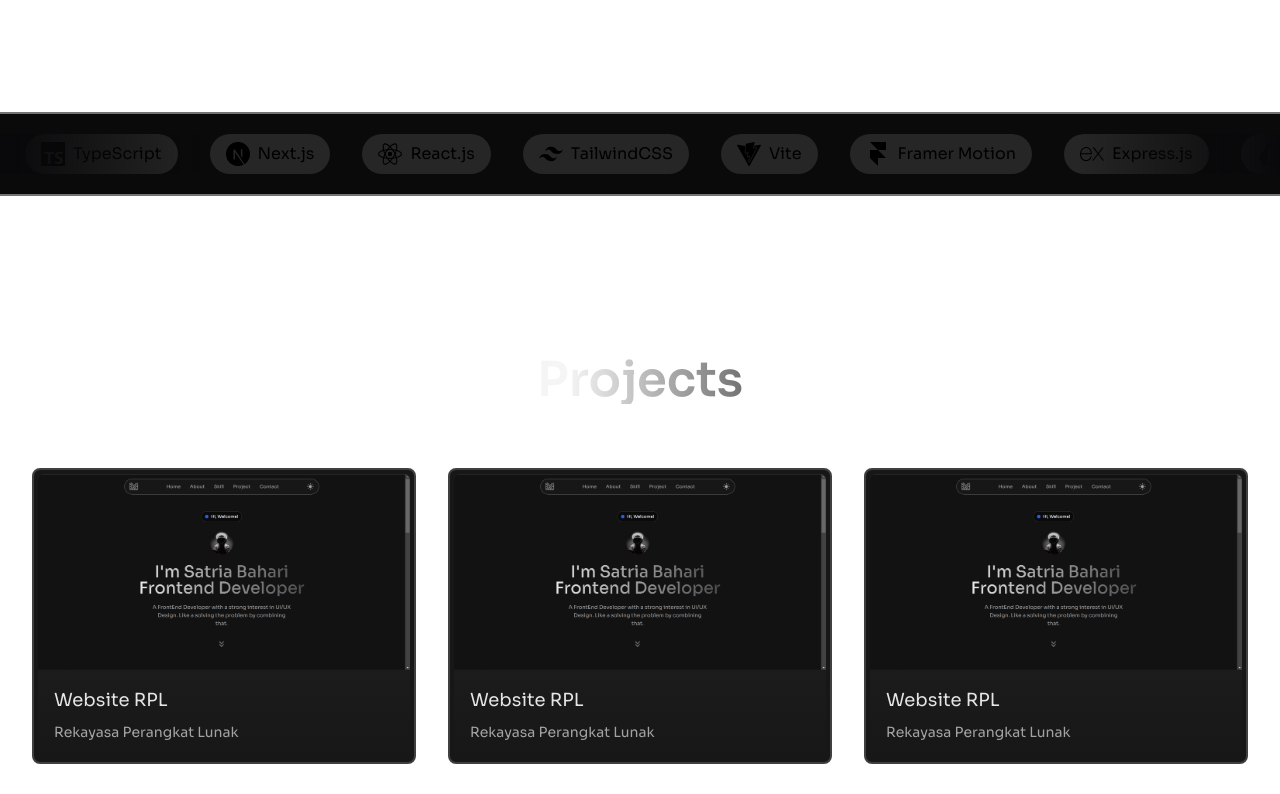
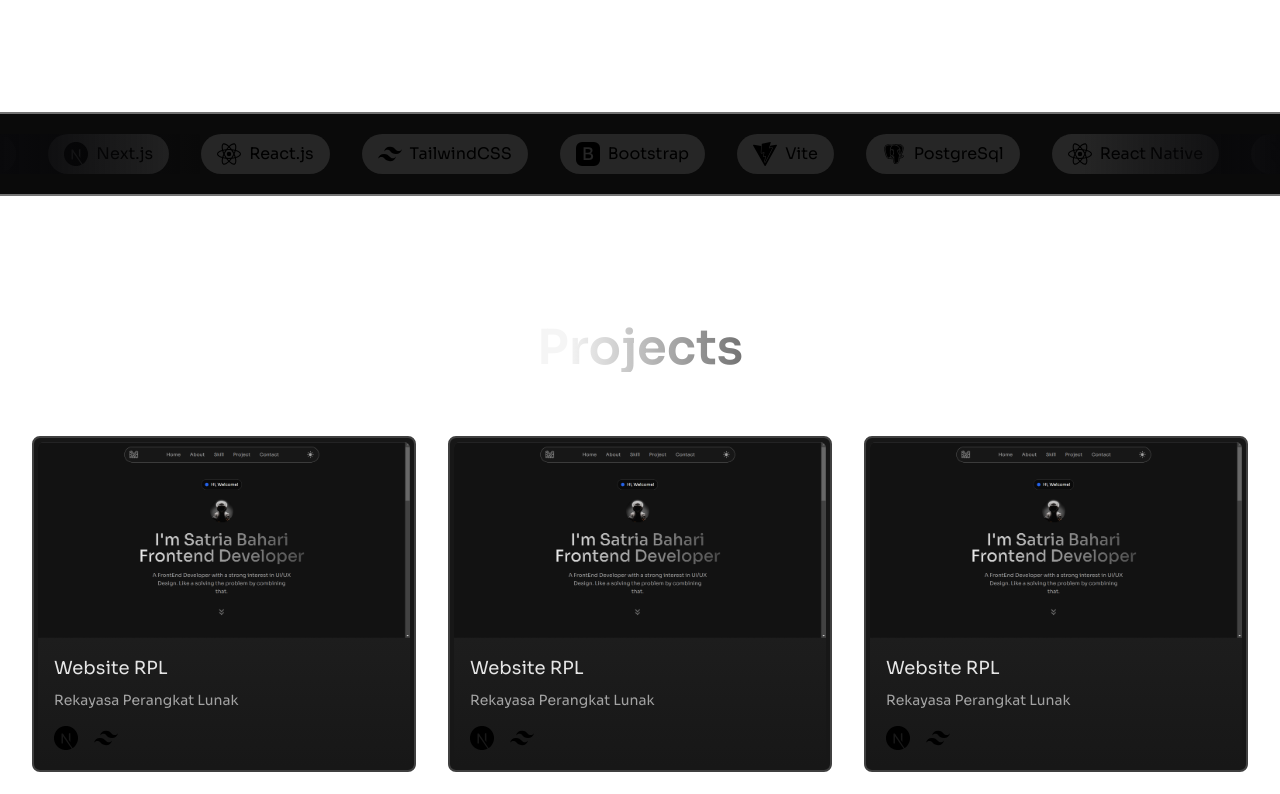
Before and after one commit to satriabahari/portfolio, a Next.js app: page / in a window 1280 px wide. Shown: the part 1520-2314 px from the top of the page. Built offline with nearby package versions, Linux system fonts and the light colour scheme.

Commit message:
Modified some file

```diff
--- a/app/page.tsx
+++ b/app/page.tsx
@@ -1,5 +1,6 @@
 import Container from "@/components/Container";
 import About from "@/components/about";
+import Contact from "@/components/contact";
 import Home from "@/components/home";
 import Projects from "@/components/projects";
 import Skills from "@/components/skills";
@@ -9,9 +10,10 @@ export default function HomePage() {
     <main>
       <Container>
         <Home />
-        <About/>
-        <Skills/>
-        <Projects/>
+        <About />
+        <Skills />
+        <Projects />
+        <Contact />
       </Container>
     </main>
   );
--- a/components/projects/ProjectCard.tsx
+++ b/components/projects/ProjectCard.tsx
@@ -1,17 +1,36 @@
-import { ProjectsProps } from '@/types/projects'
-import Image from 'next/image'
-import React from 'react'
+import { STACKS } from "@/constant/stacks";
+import { ProjectsProps } from "@/types/projects";
+import Image from "next/image";
+import React from "react";
 
-export default function ProjectCard({title, description, image, stacks } : ProjectsProps) {
+export default function ProjectCard({
+  title,
+  description,
+  image,
+  stacks,
+}: ProjectsProps) {
   return (
-    <div className='bg-neutral-900 border-2 border-neutral-700 p-1 rounded-lg'>
-      <div className='w-full h-full bg-gradient-to-b from-neutral-800 to-neutral-900 rounded-md overflow-hidden'>
-        <Image src={image} alt={title} width={400} height={400} className='object-cover'/>
-        <div className='p-4 space-y-2'>
-          <h3 className='text-lg text-neutral-200'>{title}</h3>
-          <p className='text-sm text-neutral-400'>{description}</p>
+    <div className="rounded-lg border-2 border-neutral-700 bg-neutral-900 p-1">
+      <div className="h-full w-full overflow-hidden rounded-md bg-gradient-to-b from-neutral-800 to-neutral-900">
+        <Image
+          src={image}
+          alt={title}
+          width={400}
+          height={400}
+          className="object-cover"
+        />
+        <div className="space-y-2 p-4">
+          <h3 className="text-lg text-neutral-200">{title}</h3>
+          <p className="text-sm text-neutral-400">{description}</p>
+          <div className="flex gap-x-4 pt-2">
+            {stacks.map((stack, index) => (
+              <div key={index} className="h-6 w-6">
+                {STACKS[stack]}
+              </div>
+            ))}
+          </div>
         </div>
       </div>
     </div>
-  )
+  );
 }
--- a/components/skills/SkillList.tsx
+++ b/components/skills/SkillList.tsx
@@ -1,14 +1,16 @@
-import { SKILLS } from "@/constant/skills";
 import React from "react";
 import SkillCard from "./SkillCard";
 import MarqueeElement from "./MarqueeElement";
+import { STACKS } from "@/constant/stacks";
 
 export default function SkillList() {
+  const stacksInArray: Array<[string, JSX.Element]> = Object.entries(STACKS)
+  // .sort(() => Math.random() - 0.5);
   return (
-    <div className="flex w-full overflow-x-hidden gap-x-8 bg-neutral-950 py-5 border-t-2 border-b-2 border-neutral-500 mb-32 mt-8">
+    <div className="mb-32 mt-8 flex w-full gap-x-8 overflow-x-hidden border-b-2 border-t-2 border-neutral-500 bg-neutral-950 py-5">
       <MarqueeElement>
-        {SKILLS.map((skill, index) => (
-          <SkillCard key={index} {...skill} />
+        {stacksInArray.map(([name, icon], index) => (
+          <SkillCard key={index} name={name} icon={icon} />
         ))}
       </MarqueeElement>
     </div>
--- a/constant/projects.ts
+++ b/constant/projects.ts
@@ -8,7 +8,7 @@ export const PROJECTS: ProjectsProps[] = [
     image: "/project_1.png",
     link_demo: "",
     link_github: "",
-    stacks: ["Next.js", "TailwindCSS"],
+    stacks: ["Next.js", "TailwindCSS", "TypeSkcript"],
   },
   {
     id: 2,
--- a/constant/skills.tsx
+++ b/constant/skills.tsx
@@ -1,76 +1,76 @@
-// import { BsFillBootstrapFill } from 'react-icons/bs'
-import {
-  SiCss3,
-  SiExpress,
-  SiFramer,
-  SiGithub,
-  SiHtml5,
-  SiJavascript,
-  SiNextdotjs,
-  SiNodedotjs,
-  SiPrisma,
-  SiReact,
-  SiTailwindcss,
-  SiTypescript,
-  SiVite,
-} from "react-icons/si";
+// // import { BsFillBootstrapFill } from 'react-icons/bs'
+// import {
+//   SiCss3,
+//   SiExpress,
+//   SiFramer,
+//   SiGithub,
+//   SiHtml5,
+//   SiJavascript,
+//   SiNextdotjs,
+//   SiNodedotjs,
+//   SiPrisma,
+//   SiReact,
+//   SiTailwindcss,
+//   SiTypescript,
+//   SiVite,
+// } from "react-icons/si";
 
-type SkillProps = {
-  name: string,
-  icon: JSX.Element,
-}
+// type SkillProps = {
+//   name: string,
+//   icon: JSX.Element,
+// }
 
-const iconSize = "100%";
+// const iconSize = "100%";
 
-export const SKILLS : SkillProps[] = [
-  {
-    name: "HTML",
-    icon: <SiHtml5 size={iconSize} className="text-orange-500" />,
-  },
-  {
-    name: "CSS",
-    icon: <SiCss3 size={iconSize} className="text-blue-500" />,
-  },
-  {
-    name: "JavaScript",
-    icon: <SiJavascript size={iconSize} className="text-yellow-400" />,
-  },
-  {
-    name: "TypeScript",
-    icon: <SiTypescript size={iconSize} className="text-blue-400" />,
-  },
-  { name: "Next.js",
-    icon: <SiNextdotjs size={iconSize}/>
-  },
-  {
-    name: "React.js",
-    icon: <SiReact size={iconSize} className="text-sky-500" />,
-  },
-  {
-    name: "TailwindCSS",
-    icon: <SiTailwindcss size={iconSize} className="text-cyan-300" />,
-  },
-  {
-    name: "Vite",
-    icon: <SiVite size={iconSize} className="text-purple-500" />,
-  },
-  {
-    name: "Framer Motion",
-    icon: <SiFramer size={iconSize} />
-  },
-  {
-    name: "Express.js",
-    icon: <SiExpress size={iconSize} />
-  },
-  {
-    name: "Prisma",
-    icon: <SiPrisma size={iconSize} className="text-teal-500" />,
-  },
-  {
-    name: "Node JS",
-    icon: <SiNodedotjs size={iconSize} className="text-green-600" />,
-  },
-  { name: "Github",
-    icon: <SiGithub size={iconSize} />
-  },
-];
+// export const SKILLS : SkillProps[] = [
+//   {
+//     name: "HTML",
+//     icon: <SiHtml5 size={iconSize} className="text-orange-500" />,
+//   },
+//   {
+//     name: "CSS",
+//     icon: <SiCss3 size={iconSize} className="text-blue-500" />,
+//   },
+//   {
+//     name: "JavaScript",
+//     icon: <SiJavascript size={iconSize} className="text-yellow-400" />,
+//   },
+//   {
+//     name: "TypeScript",
+//     icon: <SiTypescript size={iconSize} className="text-blue-400" />,
+//   },
+//   { name: "Next.js",
+//     icon: <SiNextdotjs size={iconSize}/>
+//   },
+//   {
+//     name: "React.js",
+//     icon: <SiReact size={iconSize} className="text-sky-500" />,
+//   },
+//   {
+//     name: "TailwindCSS",
+//     icon: <SiTailwindcss size={iconSize} className="text-cyan-300" />,
+//   },
+//   {
+//     name: "Vite",
+//     icon: <SiVite size={iconSize} className="text-purple-500" />,
+//   },
+//   {
+//     name: "Framer Motion",
+//     icon: <SiFramer size={iconSize} />
+//   },
+//   {
+//     name: "Express.js",
+//     icon: <SiExpress size={iconSize} />
+//   },
+//   {
+//     name: "Prisma",
+//     icon: <SiPrisma size={iconSize} className="text-teal-500" />,
+//   },
+//   {
+//     name: "Node JS",
+//     icon: <SiNodedotjs size={iconSize} className="text-green-600" />,
+//   },
+//   { name: "Github",
+//     icon: <SiGithub size={iconSize} />
+//   },
+// ];
--- a/constant/stacks.tsx
+++ b/constant/stacks.tsx
@@ -1,76 +1,44 @@
-import { BiLogoPostgresql } from 'react-icons/bi'
-import { BsFillBootstrapFill } from 'react-icons/bs'
+import { BiLogoPostgresql } from "react-icons/bi";
+import { BsFillBootstrapFill } from "react-icons/bs";
 import {
-  SiChakraui,
   SiCss3,
-  SiExpo,
   SiExpress,
-  SiFirebase,
   SiFramer,
   SiGithub,
-  SiGraphql,
-  SiGulp,
   SiHtml5,
   SiJavascript,
-  SiJest,
-  SiMui,
   SiNextdotjs,
   SiNodedotjs,
-  SiNuxtdotjs,
   SiPhp,
   SiPrisma,
   SiReact,
-  SiReacthookform,
-  SiReactquery,
-  SiReactrouter,
-  SiReacttable,
-  SiRedux,
-  SiSass,
-  SiStorybook,
   SiTailwindcss,
   SiTypescript,
   SiVite,
-  SiVuedotjs
-} from 'react-icons/si'
+} from "react-icons/si";
 
 type stacksProps = {
-  [key: string]: JSX.Element
-}
+  [key: string]: JSX.Element;
+};
 
-const iconSize = '100%'
+const iconSize = "100%";
 
 export const STACKS: stacksProps = {
   PHP: <SiPhp size={iconSize} className="text-blue-500" />,
   JavaScript: <SiJavascript size={iconSize} className="text-yellow-400" />,
   TypeScript: <SiTypescript size={iconSize} className="text-blue-400" />,
-  'Next.js': <SiNextdotjs size={iconSize} />,
-  'React.js': <SiReact size={iconSize} className="text-sky-500" />,
+  "Next.js": <SiNextdotjs size={iconSize} />,
+  "React.js": <SiReact size={iconSize} className="text-sky-500" />,
   TailwindCSS: <SiTailwindcss size={iconSize} className="text-cyan-300" />,
   Bootstrap: <BsFillBootstrapFill size={iconSize} className="text-purple-500" />,
-  GraphQL: <SiGraphql size={iconSize} className="text-pink-600" />,
-  'Material UI': <SiMui size={iconSize} className="text-sky-400" />,
   Vite: <SiVite size={iconSize} className="text-purple-500" />,
   PostgreSql: <BiLogoPostgresql size={iconSize} className="text-blue-400" />,
-  ChakraUI: <SiChakraui size={iconSize} className="text-teal-500" />,
-  'React Native': <SiReact size={iconSize} className="text-sky-600" />,
-  Expo: <SiExpo size={iconSize} />,
-  SASS: <SiSass size={iconSize} className="text-pink-600" />,
-  Gulp: <SiGulp size={iconSize} className="text-red-500" />,
-  Firebase: <SiFirebase size={iconSize} className="text-yellow-500" />,
-  'Framer Motion': <SiFramer size={iconSize} />,
-  'Nuxt.js': <SiNuxtdotjs size={iconSize} className="text-green-600" />,
-  'Vue.js': <SiVuedotjs size={iconSize} className="text-green-500" />,
-  Jest: <SiJest size={iconSize} className="text-orange-600" />,
-  'Express.js': <SiExpress size={iconSize} />,
-  Redux: <SiRedux size={iconSize} className="text-purple-500" />,
-  'React Query': <SiReactquery size={iconSize} className="text-red-600" />,
+  "React Native": <SiReact size={iconSize} className="text-sky-600" />,
+  "Framer Motion": <SiFramer size={iconSize} />,
+  "Express.js": <SiExpress size={iconSize} />,
   HTML: <SiHtml5 size={iconSize} className="text-orange-500" />,
   CSS: <SiCss3 size={iconSize} className="text-blue-500" />,
   Prisma: <SiPrisma size={iconSize} className="text-teal-500" />,
-  'Node JS': <SiNodedotjs size={iconSize} className="text-green-600" />,
+  "Node JS": <SiNodedotjs size={iconSize} className="text-green-600" />,
   Github: <SiGithub size={iconSize} />,
-  Storybook: <SiStorybook size={iconSize} className="text-pink-500" />,
-  'React Router': <SiReactrouter size={iconSize} className="text-pink-500" />,
-  'React Hook Form': <SiReacthookform size={iconSize} className="text-pink-500" />,
-  'React Table': <SiReacttable size={iconSize} className="text-rose-600" />
-}
+};
--- a/package.json
+++ b/package.json
@@ -9,6 +9,7 @@
     "lint": "next lint"
   },
   "dependencies": {
+    "clsx": "^2.0.0",
     "framer-motion": "^10.16.5",
     "next": "14.0.3",
     "next-themes": "^0.2.1",
```
Also changed, not shown: types/skills.ts (+4 -4 lines), 1 other file (tests, documents, lock files or other folders).
